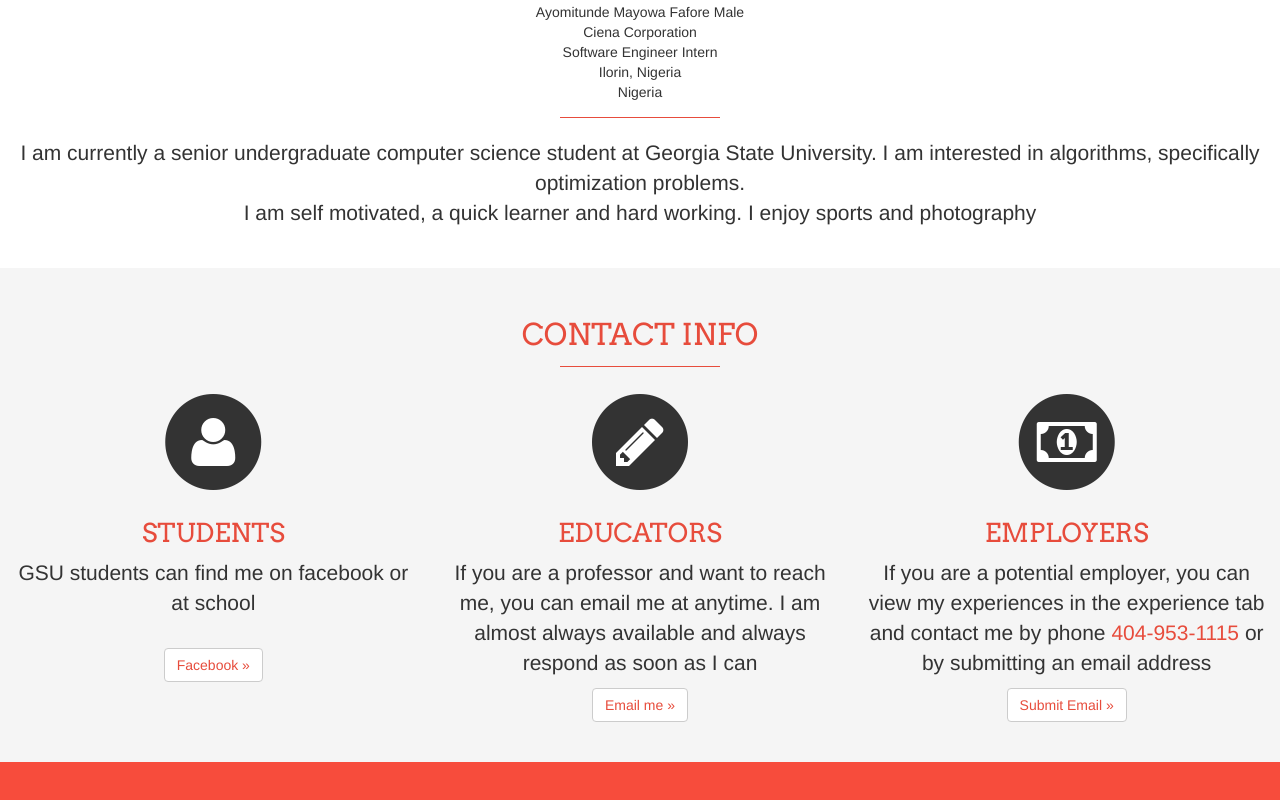
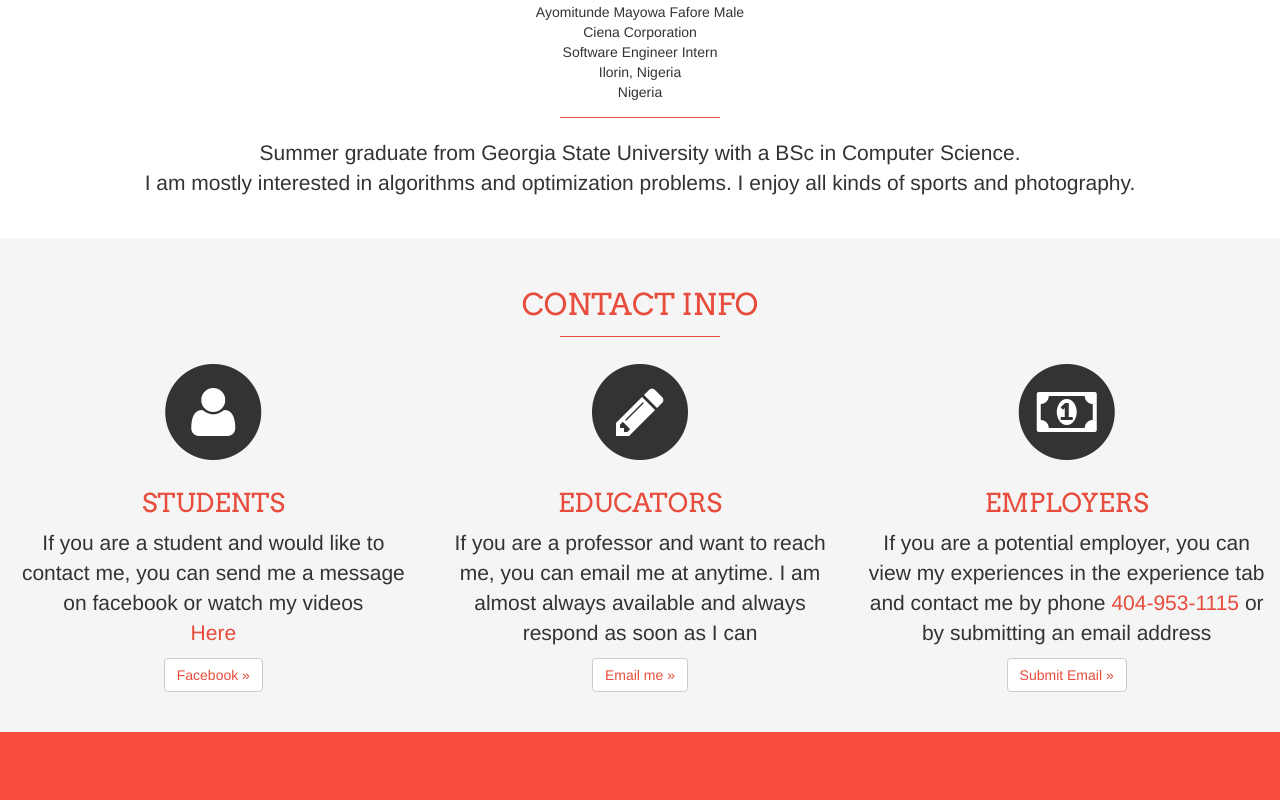
Before and after one commit to afafore1/afafore1.github.io, a plain HTML site: page index.html in a window 1280 px wide. Shown: the part 530-1330 px from the top of the page. Drawn offline with nearby package versions, Linux system fonts and the light colour scheme; a script that the page names is missing.

Commit message:
modifying index page

```diff
--- a/index.html
+++ b/index.html
@@ -118,8 +118,8 @@
 
 
     <hr>
-    <p>I am currently a senior undergraduate computer science student at Georgia State University. I am interested in algorithms, specifically optimization problems.</br>
-    I am self motivated, a quick learner and hard working. I enjoy sports and photography </p>
+    <p>Summer graduate from Georgia State University with a BSc in Computer Science.</br>
+    I am mostly interested in algorithms and optimization problems. I enjoy all kinds of sports and photography. </p>
     </div>
     <!-- #EndEditable -->
     </div>
@@ -140,7 +140,7 @@
             <i class="fa fa-user fa-stack-1x fa-inverse"></i>
           </span>
             <h3>Students</h3>
-            <p>GSU students can find me on facebook or at school</p></br>
+            <p>If you are a student and would like to contact me, you can send me a message on facebook or watch my videos <br><a href="https://www.youtube.com/user/faforeayomitunde/videos">Here</a></p>
             <p><a class="btn btn-default" href="https://facebook.com/mayyourfafson" role="button">Facebook &raquo;</a></p>
           </div>
           <div class="col-md-4">
```
